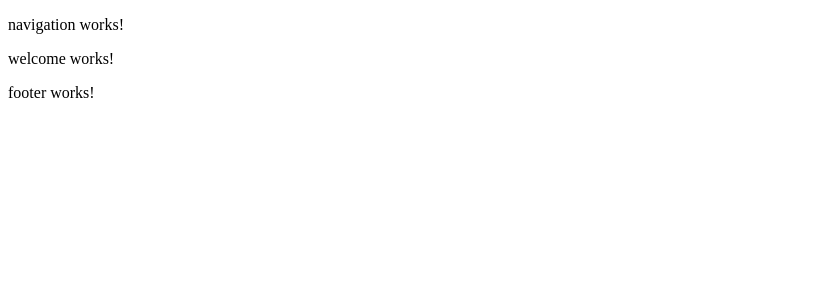
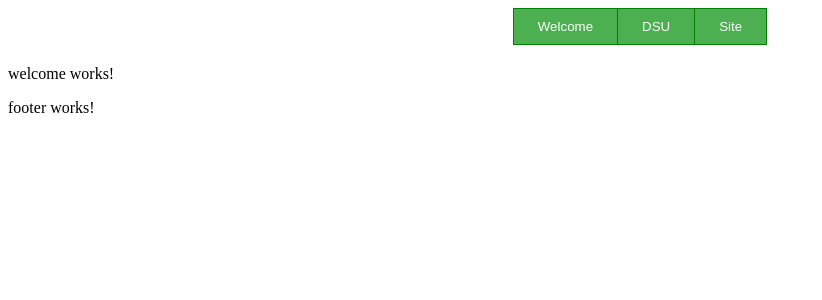
Before and after one commit to angular6/gather-store-data, an Angular app: page / in a window 1280 px wide. Shown: the top 300 px of the page, without its empty margins (0-822 px from the left). Built offline with nearby package versions, Linux system fonts and the light colour scheme.

Commit message:
chore: added buttons to navigation

```diff
--- a/src/app/shared/navigation/navigation.component.html
+++ b/src/app/shared/navigation/navigation.component.html
@@ -1,3 +1,7 @@
-<p>
-  navigation works!
-</p>
+<div class="header">
+<div class="btn-group">
+  <button routerLink="welcome"> Welcome </button>
+  <button routerLink="add-dsu"> DSU </button>
+  <button routerLink="add-site"> Site </button>
+</div>
+</div>
--- a/src/app/shared/navigation/navigation.component.scss
+++ b/src/app/shared/navigation/navigation.component.scss
@@ -0,0 +1,31 @@
+.header {
+    width: 100%;
+    text-align: center;
+}
+
+.btn-group {
+    display: inline-block
+}
+
+.btn-group button {
+    background-color: #4CAF50;
+    border: 1px solid green;
+    color: white;
+    padding: 10px 24px;
+    cursor: pointer;
+    float: left;
+}
+
+.btn-group:after {
+    content: "";
+    clear: both;
+    display: table;
+}
+
+.btn-group button:not(:last-child) {
+    border-right: none;
+}
+
+.btn-group button:hover {
+    background-color: #3e8e41;
+}
```
